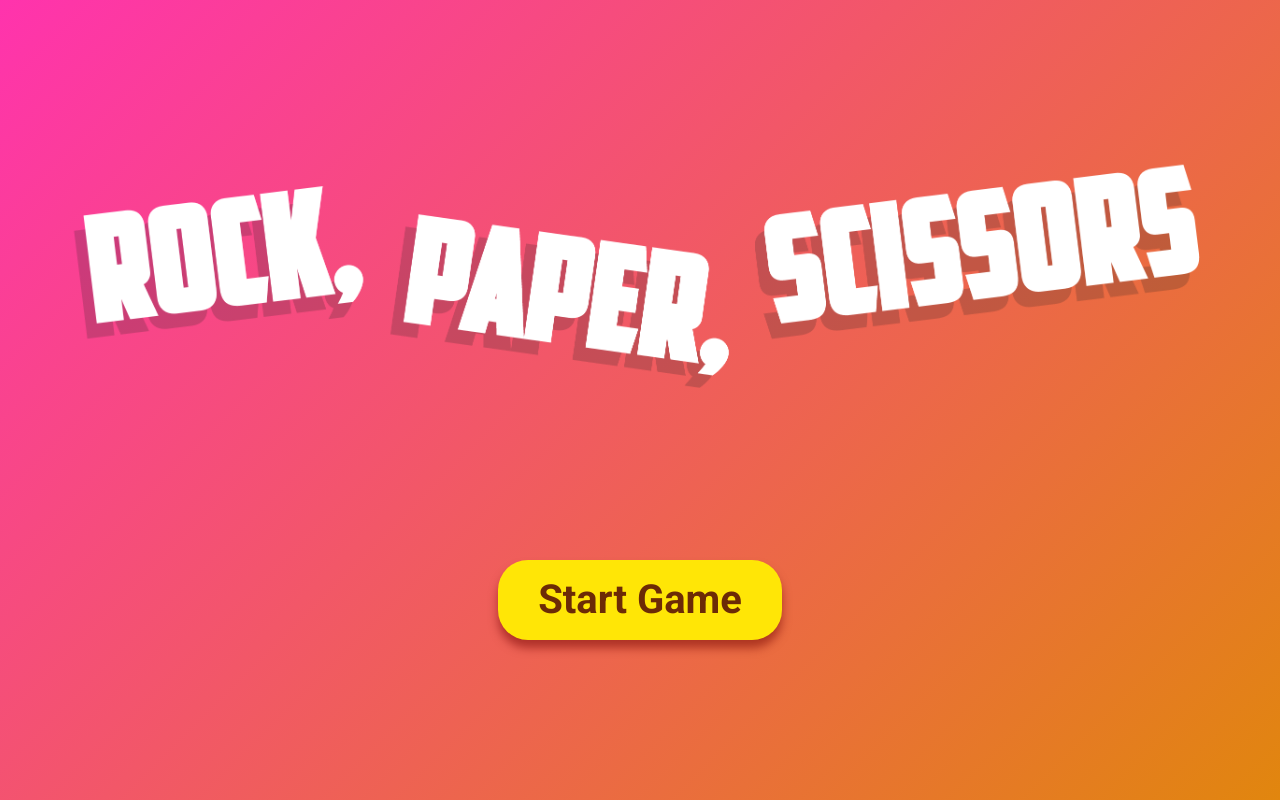
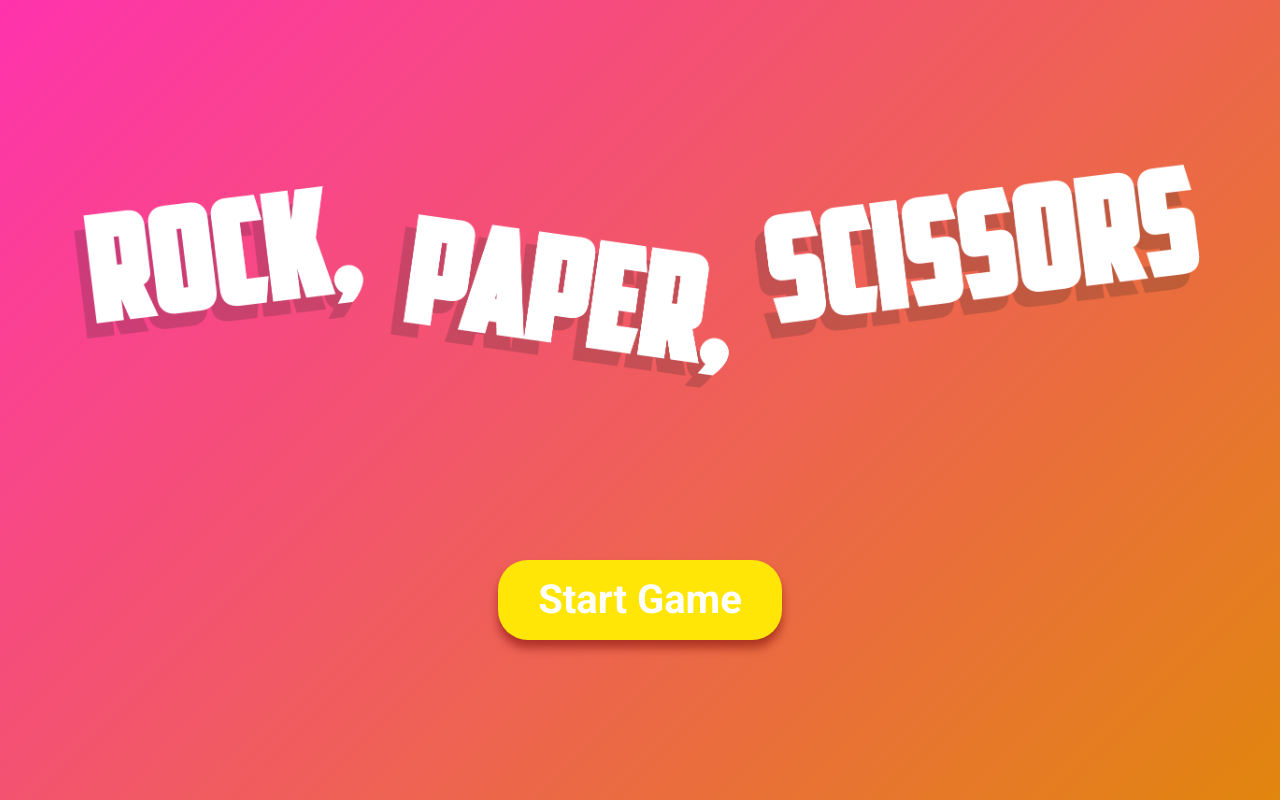
Before and after one commit to dwhite02/rock-paper-scissors, a Vue app: page / in a window 1280 px wide. Built offline with nearby package versions, Linux system fonts and the light colour scheme.

Commit message:
color button change

```diff
--- a/src/components/GameScreen.vue
+++ b/src/components/GameScreen.vue
@@ -16,7 +16,7 @@
         background-color: #FFE606;
         overflow: hidden;
         border-radius: 30px;
-        color: #6C2B06;
+        color: #fff;
         padding: 10px 40px;
         font-size: 40px;
         font-weight: 700;
```
